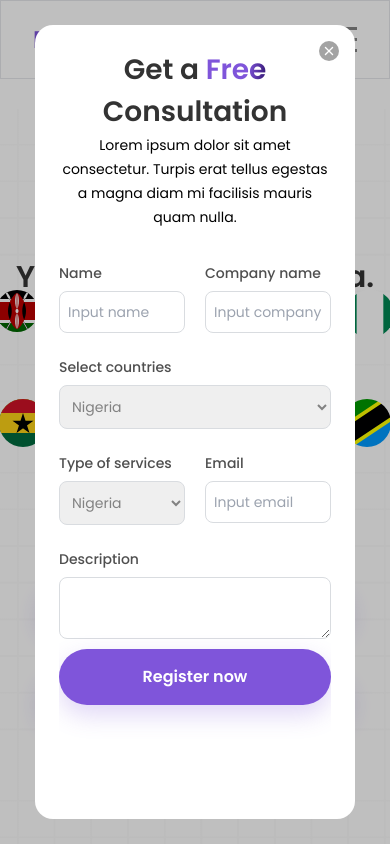
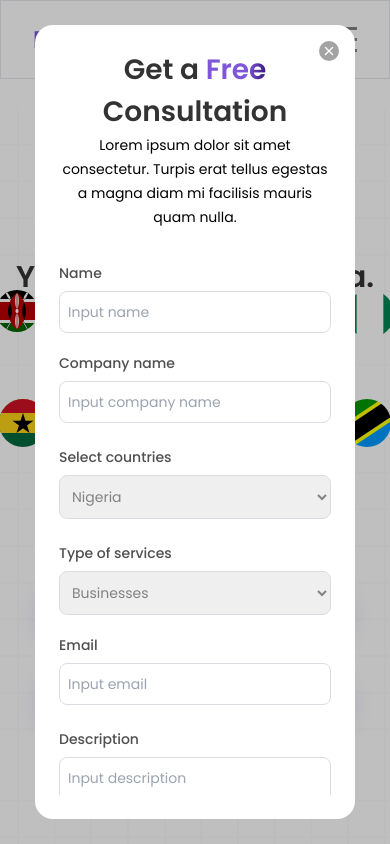
Before and after one commit to Polymath0033/enta-africa, a React (Vite) app: page / in a window 390 px wide. Shown: the top 844 px of the page. Built offline with nearby package versions, Linux system fonts and the light colour scheme.

Commit message:
feat:Added placeholder to consultation form

```diff
--- a/src/App.tsx
+++ b/src/App.tsx
@@ -22,7 +22,7 @@ function App() {
       {showModal && <ConsultationForm closeModal={closeModal} />}
       <Header />
       <div className="relative  w-full overflow-hidden top-[109.33px]">
-        <Hero />
+        <Hero showConsultation={closeModal} />
         <section className="px-8 sm:px-28 custom-container py-16 flex justify-center">
           <ul className="py-8 px-12 rounded-[48px] sm:rounded-[102px] flex flex-col justify-center items-center sm:flex-row gap-[10px] border-[rgba(127,_85,_218,_0.12)] border border-solid bg-[rgba(127,_85,_218,_0.04)]  ">
             <li className="flex flex-col gap-3 items-center justify-center sm:justify-between pb-8 sm:border-b-0 sm:pb-0 sm:pr-12 border-b sm:border-r border-[#E0E0E0]">
@@ -47,7 +47,7 @@ function App() {
         </section>
         <RegisterCompany />
         <CompanyImages />
-        <BeautifulAfrica />
+        <BeautifulAfrica showConsultation={closeModal} />
         <Blog />
         <AfricanExpansion />
         <Footer />
--- a/src/components/BeautifulAfrica.tsx
+++ b/src/components/BeautifulAfrica.tsx
@@ -1,7 +1,10 @@
 import { EntaUI } from "./EntaUI";
 import image from "../assets/earth-with-plane.png";
 import { EntaButton } from "./EntaButton";
-export const BeautifulAfrica = () => {
+import { FC } from "react";
+export const BeautifulAfrica: FC<{ showConsultation: () => void }> = ({
+  showConsultation,
+}) => {
   return (
     <article className="px-8 sm:px-28 py-24 bg-[rgba(127,_85,_218,_0.02)] ">
       <div className="flex custom-container flex-col sm:flex-row gap-24">
@@ -18,7 +21,7 @@ export const BeautifulAfrica = () => {
             Lorem ipsum dolor sit amet consectetur. Integer imperdiet venenatis
             ornare vitae et lorem sed.
           </p>
-          <EntaButton value="Speak to us" />
+          <EntaButton value="Speak to us" onClick={showConsultation} />
         </div>
         <div className="flex flex-col p-4 bg-[rgba(127,_85,_218,_0.08)] rounded-2xl w-full ">
           <img
--- a/src/components/ConsultationForm.tsx
+++ b/src/components/ConsultationForm.tsx
@@ -22,7 +22,7 @@ export const ConsultationForm: FC<{ closeModal: () => void }> = ({
           </p>
         </div>
         <div className="mt-6 flex flex-col gap-6">
-          <div className="flex gap-5">
+          <div className="flex flex-col sm:flex-row gap-5">
             <label
               htmlFor="name"
               className="flex flex-col w-full text-sm font-medium"
@@ -71,7 +71,7 @@ export const ConsultationForm: FC<{ closeModal: () => void }> = ({
             </label>
           </div>
           {/* <select name="countries" id="countries"></select> */}
-          <div className="flex gap-5">
+          <div className="flex flex-col sm:flex-row gap-5">
             <label
               htmlFor="services"
               className="flex flex-col w-full text-sm font-medium"
@@ -82,12 +82,12 @@ export const ConsultationForm: FC<{ closeModal: () => void }> = ({
                 id="services"
                 className="text-[#828282] py-[10px] px-2 font-normal border border-[#D9DCE0] rounded-lg w-full focus:outline-none focus:border-[#7F55DA]"
               >
-                <option value="Nigeria">Nigeria</option>
-                <option value="Ghana">Ghana</option>
-                <option value="Kenya">Kenya</option>
+                <option value="Businesses">Businesses</option>
+                <option value="Registration">Registration</option>
+                {/* <option value="Kenya">Kenya</option>
                 <option value="South Africa">South Africa</option>
                 <option value="Tanzania">Tanzania</option>
-                <option value="Uganda">Uganda</option>
+                <option value="Uganda">Uganda</option> */}
               </select>
             </label>
             <label
@@ -110,6 +110,8 @@ export const ConsultationForm: FC<{ closeModal: () => void }> = ({
           >
             <span className=" mb-2 text-[#4f4f4f]">Description</span>
             <textarea
+              placeholder="Input description"
+              rows={4}
               name="description"
               className="text-[#828282] py-[10px] px-2 font-normal border border-[#D9DCE0] rounded-lg w-full focus:outline-none focus:border-[#7F55DA]"
               id="description"
--- a/src/components/Hero.tsx
+++ b/src/components/Hero.tsx
@@ -6,7 +6,10 @@ import southAfrica from "../assets/south-africa.svg";
 import tanzania from "../assets/tanzania.svg";
 import uganda from "../assets/uganda.svg";
 import { EntaButton } from "./EntaButton";
-export const Hero = () => {
+import { FC } from "react";
+export const Hero: FC<{ showConsultation: () => void }> = ({
+  showConsultation,
+}) => {
   return (
     <main
       className={`overflow-hidden  hero w-full h-fit   py-20 pb-32 !bg-contain bg-no-repeat bg-center `}
@@ -75,7 +78,10 @@ export const Hero = () => {
           </div>
         </div>
         <div className="flex flex-col sm:flex-row w-4/5 mx-auto sm:w-full gap-8 justify-center mt-16">
-          <EntaButton value="Get free consultation" />
+          <EntaButton
+            value="Get free consultation"
+            onClick={showConsultation}
+          />
           <button
             type="button"
             className="border-primary border-2 gap-[10px] flex justify-center w-full sm:w-fit items-center rounded-[36px] font-medium text-primary !leading-[125%] text-base px-8 py-4 shadow-[0px_10px_24px_0px_rgba(127,_86,_217,_0.24)] border-solid"
```
